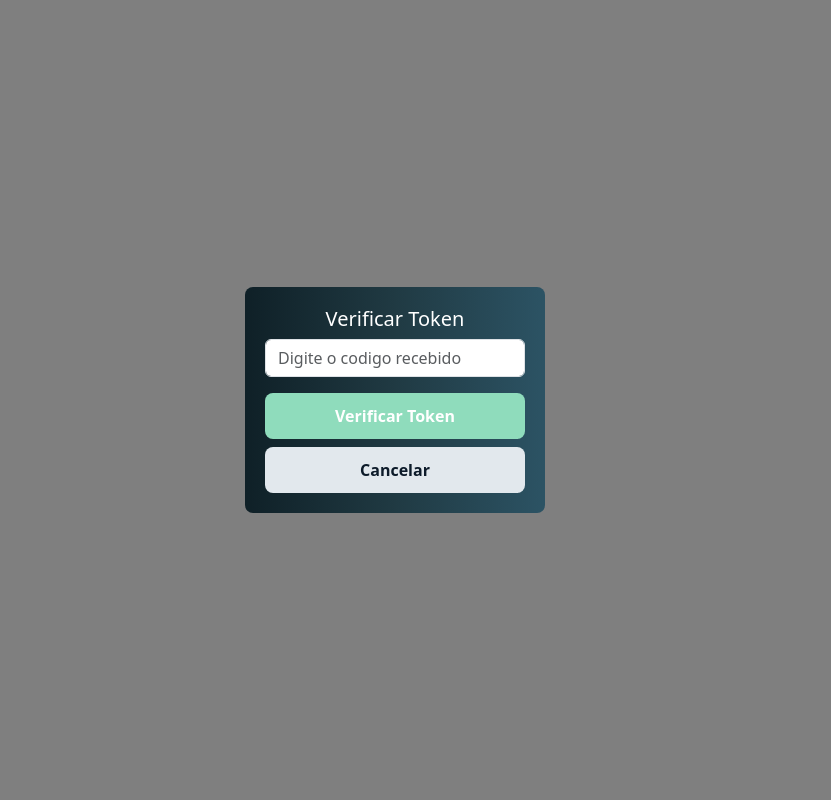
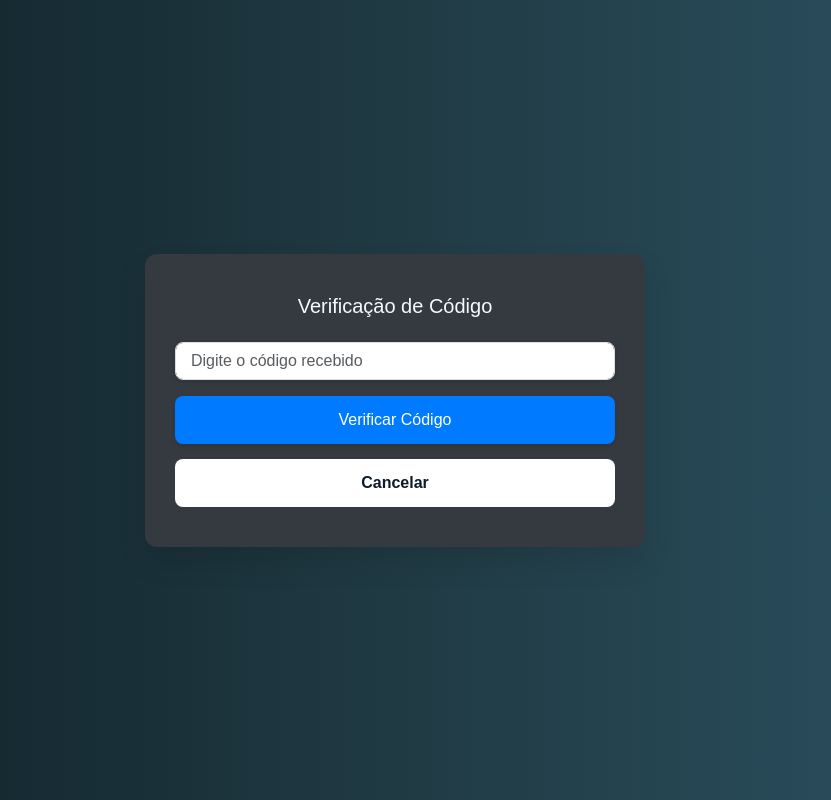
Before and after one commit to danirso/Unirides, a React (Create React App) app in the folder frontend/: page /verificar-codigo in a window 1280 px wide. Shown: the whole page, without its empty margins (245-1076 px from the left). Built offline with nearby package versions, Linux system fonts and the light colour scheme; no server answers.

Commit message:
Modelagem do design da página de verificação do código

```diff
--- a/frontend/src/verificarcodigo.js
+++ b/frontend/src/verificarcodigo.js
@@ -42,68 +42,97 @@ function Verificarcodigo(){
         left: 0,
         width: "100%",
         height: "100%",
-        backgroundColor: "rgba(0, 0, 0, 0.5)",
-        backdropFilter: "blur(8px)",
+        background: "linear-gradient(to right, #0f2027, #203a43, #2c5364)",
         display: "flex",
         justifyContent: "center",
         alignItems: "center",
         zIndex: 1000,
+        fontFamily: "Poppins, sans-serif",
       }}
     >
       <div
         style={{
-          background: "linear-gradient(to right, #0f2027, #203a43, #2c5364)",
-          padding: "20px",
-          borderRadius: "8px",
-          width: "300px",
+          backgroundColor: "#343a40",
+          padding: "40px 30px",
+          borderRadius: "12px",
+          width: "500px",
+          boxShadow: "0 15px 30px rgba(0, 0, 0, 0.1)",
+          animation: "fadeIn 1s ease-in-out",
         }}
       >
-        <h5 className="text-center" style={{ color: "#fff" }}>
-          Verificar Token
+        <h5 className="text-center mb-4" style={{ color: "#f7f9fc" }}>
+          Verificação de Código
         </h5>
         <form onSubmit={handleVerifyCode}>
           <input
             type="text"
-            placeholder="Digite o codigo recebido"
+            placeholder="Digite o código recebido"
             className="form-control mb-3"
             value={token}
             onChange={(e) => setToken(e.target.value)}
+            style={{
+              padding: "15px",
+              fontSize: "16px",
+              borderRadius: "8px",
+              border: "1px solid #ddd",
+              boxShadow: "0 2px 5px rgba(0, 0, 0, 0.1)",
+              width: "100%",
+              marginBottom: "10px",
+            }}
           />
           {errorMessagem && (
-            <div style={{ color: "red", marginBottom: "10px" }}>{errorMessagem}</div>
+            <div style={{ color: "red", marginBottom: "15px", fontWeight: "500" }}>
+              {errorMessagem}
+            </div>
           )}
           {successMessage && (
-            <div style={{ color: "green", marginBottom: "10px" }}>{successMessage}</div>
+            <div style={{ color: "green", marginBottom: "15px", fontWeight: "500" }}>
+              {successMessage}
+            </div>
           )}
           <button
             className="btn w-100"
             style={{
-              backgroundColor: "#8fdcbc",
+              padding: "12px",
+              fontSize: "16px",
+              borderRadius: "8px",
+              backgroundColor: "#007bff",
+              border: "none",
               color: "#fff",
-              padding: "10px",
+              cursor: "pointer",
+              boxShadow: "0 2px 5px rgba(0, 0, 0, 0.1)",
+              transition: "background-color 0.3s ease",
+            }}
+            onMouseOver={(e) => (e.target.style.backgroundColor = "#43A047")}
+            onMouseOut={(e) => (e.target.style.backgroundColor = "#007bff")}
+          >
+            Verificar Código
+          </button>
+        </form>
+        <div style={{ textAlign: "center", marginTop: "15px" }}>
+          <button
+            className="btn w-100"
+            style={{
+              backgroundColor: "#fff",
+              color: "#0d1b2a",
+              padding: "12px",
               fontWeight: "bold",
               borderRadius: "8px",
+              border: "none",
+              cursor: "pointer",
+              transition: "all 0.3s ease",
             }}
+            onClick={() => navigate('/login')}
+            onMouseOver={(e) => (e.target.style.backgroundColor = "#f4f4f4")}
+            onMouseOut={(e) => (e.target.style.backgroundColor = "#fff")}
           >
-            Verificar Token
+            Cancelar
           </button>
-        </form>
-        <button
-          className="btn w-100 mt-2"
-          style={{
-            backgroundColor: "#e2e8ed",
-            color: "#0d1b2a",
-            padding: "10px",
-            fontWeight: "bold",
-            borderRadius: "8px",
-          }}
-          onClick={() => navigate('/login')} // Fechar a tela de verificação
-        >
-          Cancelar
-        </button>
+        </div>
       </div>
     </div>
   );
+
 };
 
 export default Verificarcodigo;
```
Also changed, not shown: 2 other files (tests, documents, lock files or other folders).
